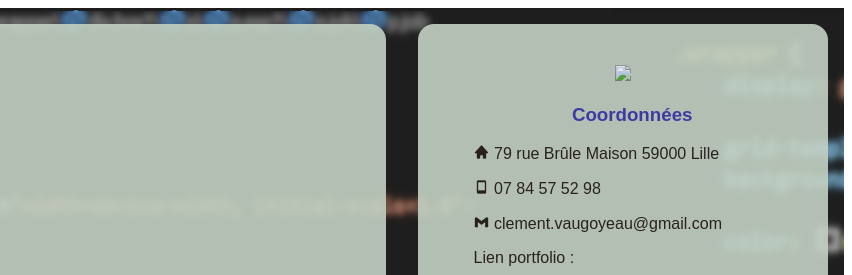
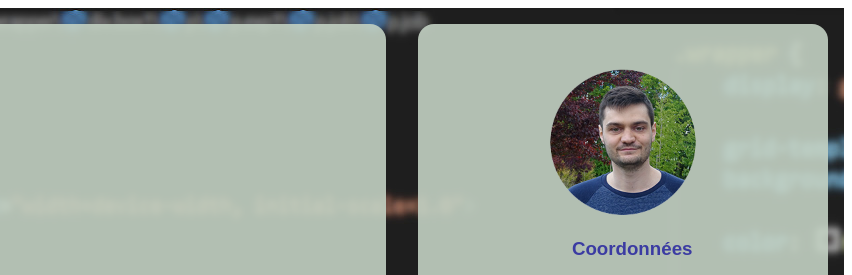
Before and after one commit to ClementVaugoyeau/cv-ligne, a website: page index.html in a window 1280 px wide. Shown: the top 275 px of the page, 428-1280 px from the left. Drawn offline with nearby package versions, Linux system fonts and the light colour scheme.

Commit message:
Update index.html

```diff
--- a/index.html
+++ b/index.html
@@ -85,7 +85,7 @@
         <div class="box2">
             <div class="photo">
 
-                <img src="...\images\photoCvMini.png" width="200">
+                <img src="\images\photoCvMini.png" width="200">
 
             </div>
 
```
